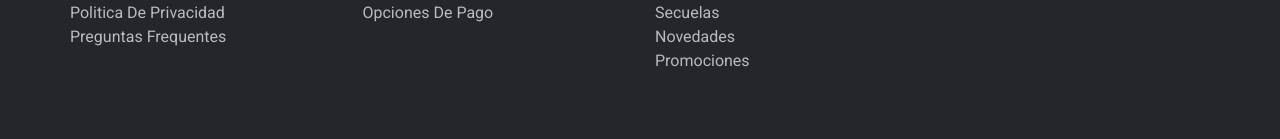
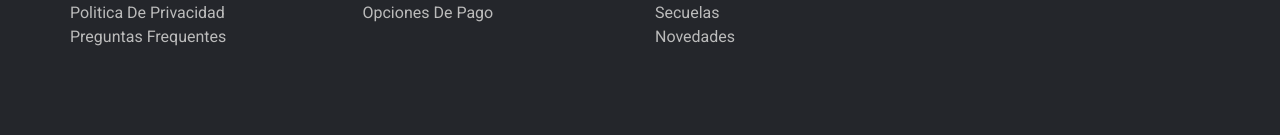
Before and after one commit to debian00/TheNextPage, a React (Vite) app: page / in a window 1280 px wide. Shown: the part 1952-2091 px from the top of the page. Built offline with nearby package versions, Linux system fonts and the light colour scheme; no server answers; a web font is replaced by a local one.

Commit message:
removed promociones from footer

```diff
--- a/src/Components/Footer/Footer.jsx
+++ b/src/Components/Footer/Footer.jsx
@@ -54,9 +54,6 @@ function Footer() {
           <NavLink to="/novedades" className={styles.NavLink}>
           <li><a href="#">Novedades</a></li>
           </NavLink>
-          <NavLink to="/promociones"  className={styles.NavLink}>
-          <li><a href="#">Promociones</a></li>
-          </NavLink>
         </ul>
       </div>
       <div className={styles['footer-col']}>
```
